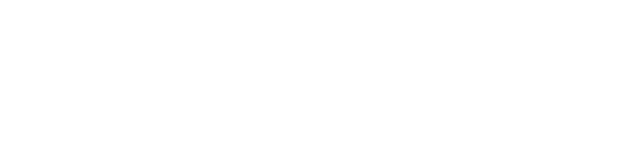
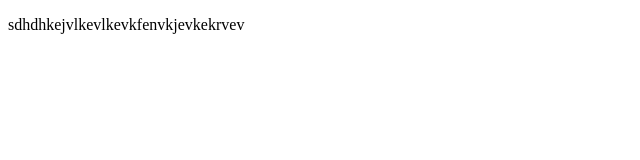
Before and after one commit to anu1134/FSRNL38_Album, a plain HTML site: page grid.html in a window 1280 px wide. Shown: the whole page, without its empty margins (0-640 px from the left). Drawn offline with Linux system fonts and the light colour scheme.

Commit message:
added paragraph in grid.html

```diff
--- a/grid.html
+++ b/grid.html
@@ -6,6 +6,6 @@
     <title>Document</title>
 </head>
 <body>
-
+    <p>sdhdhkejvlkevlkevkfenvkjevkekrvev</p>
 </body>
 </html>
```
